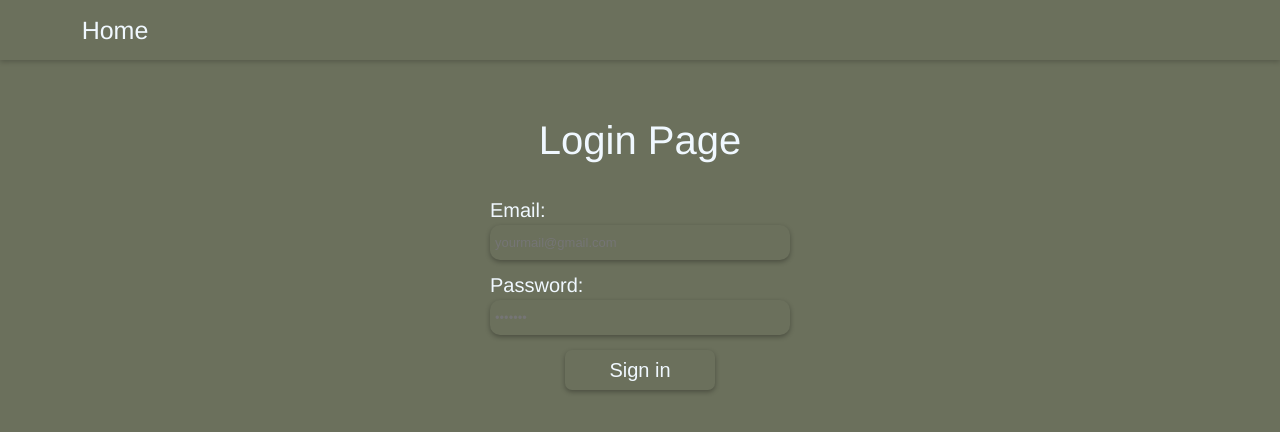
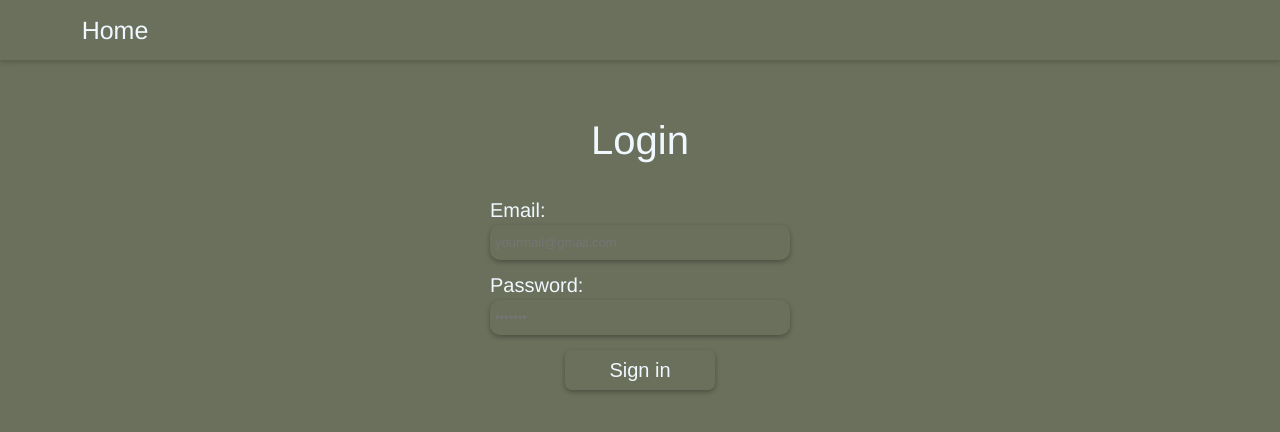
Before and after one commit to Gentleman-88/goit-react-hw-08-phonebook, a React (Create React App) app: page /goit-react-hw-08-phonebook/login in a window 1280 px wide. Shown: the top 432 px of the page. Built offline with nearby package versions, Linux system fonts and the light colour scheme; no server answers.

Commit message:
Update Login.jsx

```diff
--- a/src/Pages/LoginPage/Login.jsx
+++ b/src/Pages/LoginPage/Login.jsx
@@ -26,7 +26,7 @@ const Login = () => {
 
   return (
     <div>
-      <h1 className={css.title}>Login Page</h1>
+      <h1 className={css.title}>Login</h1>
       <form onSubmit={onSubmit} className={css.log_in}>
         <label className={css.label}>Email: </label>
         <input
```
